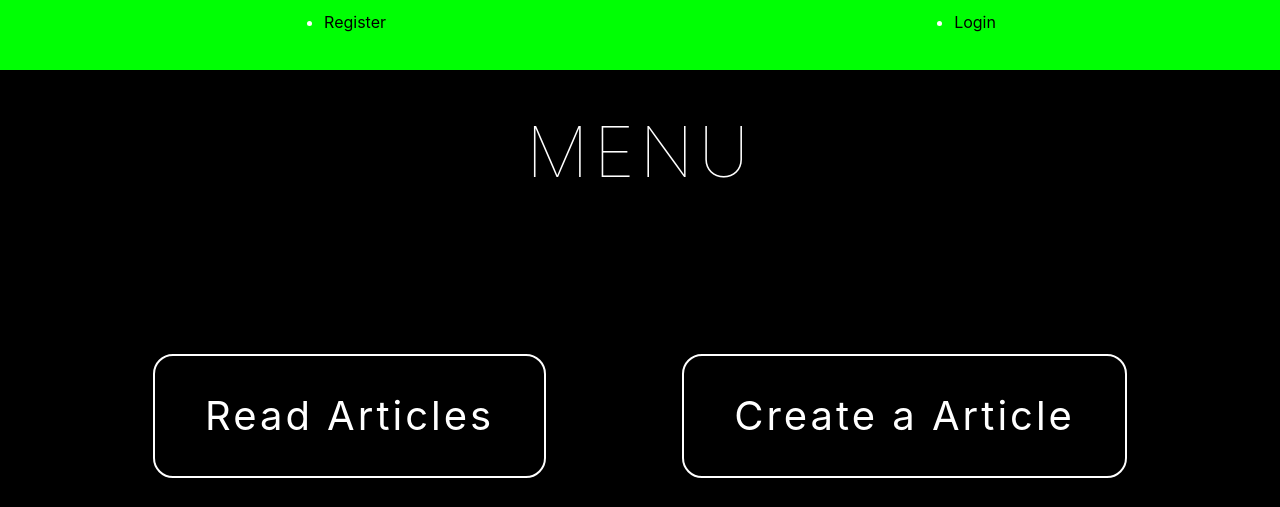
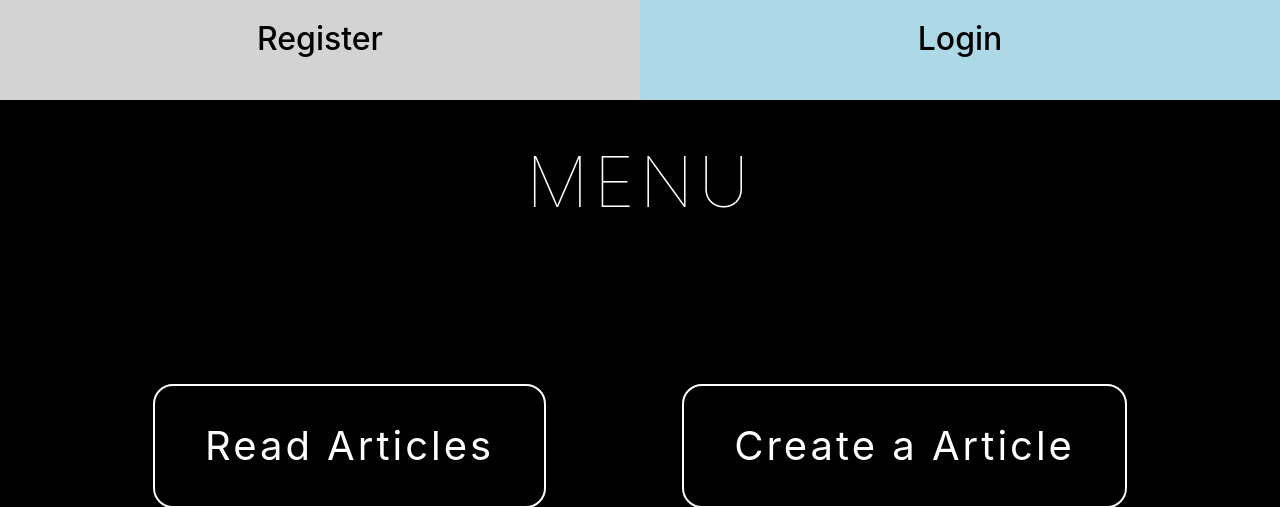
Before and after one commit to spiman9/bllog-webdev-django, a Django app: page / in a window 1280 px wide; the page is wider, and only the part inside the window is pictured. Shown: the part 62-569 px from the top of that part. Run offline with Django 4.2, Linux system fonts and the light colour scheme.

Commit message:
new things added

```diff
--- a/template/home.html
+++ b/template/home.html
@@ -28,8 +28,7 @@
           <h3 class="pbg">PBG_ERROR99</h3>
         </div>
       </a>
-      <button class="navbar-toggler" type="button" data-bs-toggle="collapse" data-bs-target="#navbarSupportedContent"
-        aria-controls="navbarSupportedContent" aria-expanded="false" aria-label="Toggle navigation">
+      <button class="navbar-toggler" type="button" data-bs-toggle="collapse" data-bs-target="#navbarSupportedContent" aria-controls="navbarSupportedContent" aria-expanded="false" aria-label="Toggle navigation">
         <span class="navbar-toggler-icon"></span>
       </button>
       <div class="collapse navbar-collapse" id="navbarSupportedContent">
@@ -74,19 +73,56 @@
   {% block content %}
 
 
+
   {% if user.is_authenticated %}
-  <ul id="rl">
-    <h3 class="listyle">Hi {{user.username}}</h3>
-    <li><a href="/logoutuser" class="listyle">logout</a></li>
-  </ul>
+  <div class="container1">
+    <div class="login-column1">
+      <h2>Hi {{user.username}}</h2>
+      <!-- Add login form here -->
+    </div>
+    <div class="register-column1">
+      <h2><a href="/logoutuser" class="listyle">logout</a></h2>
+      <!-- Add registration form here -->
+    </div>
+  </div>
   {% else %}
-  <ul id="rl">
-    <li><a href="/register" class="listyle">Register</a></li>
-    <li><a href="/loginuser" class="listyle">Login</a></li>
-  </ul>
+  <div class="container1">
+    <div class="login-column1">
+      <h2><a href="/register" class="listyle">Register</a></h2>
+      <!-- Add login form here -->
+    </div>
+    <div class="register-column1">
+      <h2><a href="/loginuser" class="listyle">Login</a></h2>
+      <!-- Add registration form here -->
+    </div>
+  </div>
   {% endif %}
 
 
+
+  <style>
+    .container1 {
+      display: flex;
+      width: 100%;
+      height: 10%;
+    }
+
+    .login-column1,
+    .register-column1 {
+      padding: 20px;
+      height: 100px;
+      width: 100%;
+      text-align: center;
+    }
+
+    .login-column1 {
+      background-color: lightgray;
+    }
+
+    .register-column1 {
+      background-color: lightblue;
+    }
+  </style>
 
   <link rel="stylesheet" href="https://cdnjs.cloudflare.com/ajax/libs/animate.css/4.1.1/animate.min.css" />
 
@@ -99,8 +135,6 @@
   </div>
 
   <p class="foot">©CopyRight, Pritham Baswani Giryalkar </p>
-
-
 
   <style>
     body {
@@ -208,7 +242,7 @@
     }
 
 
-    #rl{
+    #rl {
       display: flex;
       flex-direction: row;
       justify-content: space-around;
@@ -218,7 +252,7 @@
       padding-top: 10px;
     }
 
-    .listyle{
+    .listyle {
       color: black;
       list-style-type: none;
     }
```
Also changed, not shown: db.sqlite3.
